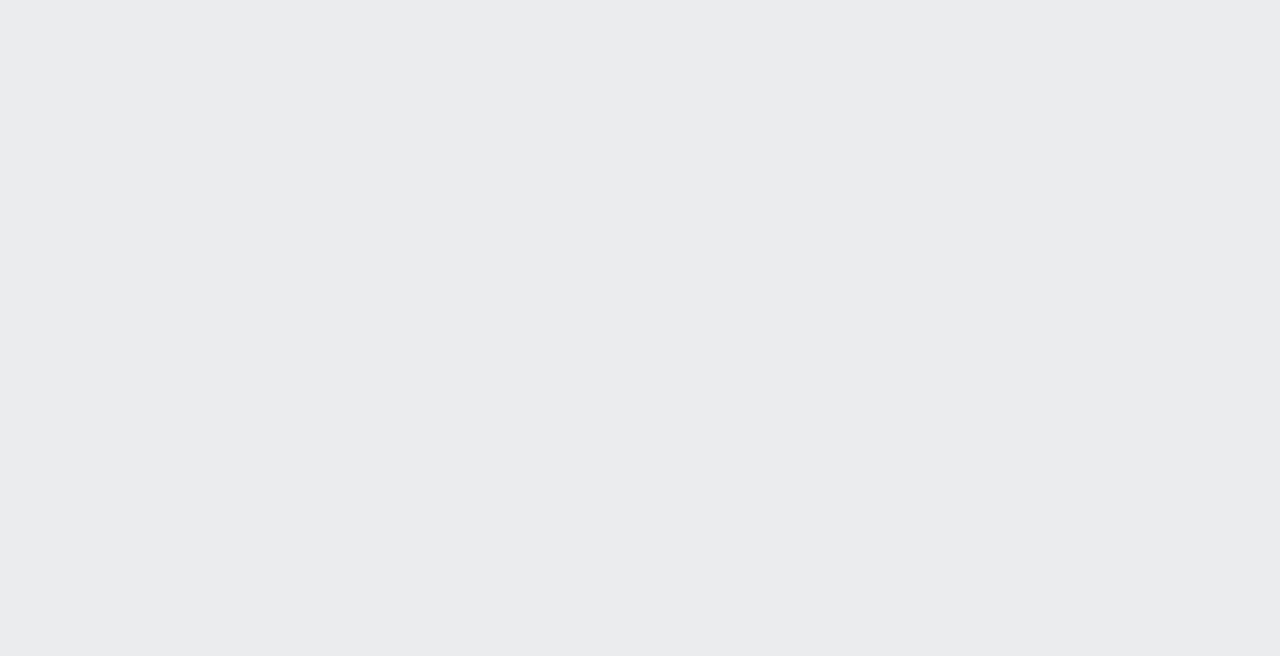
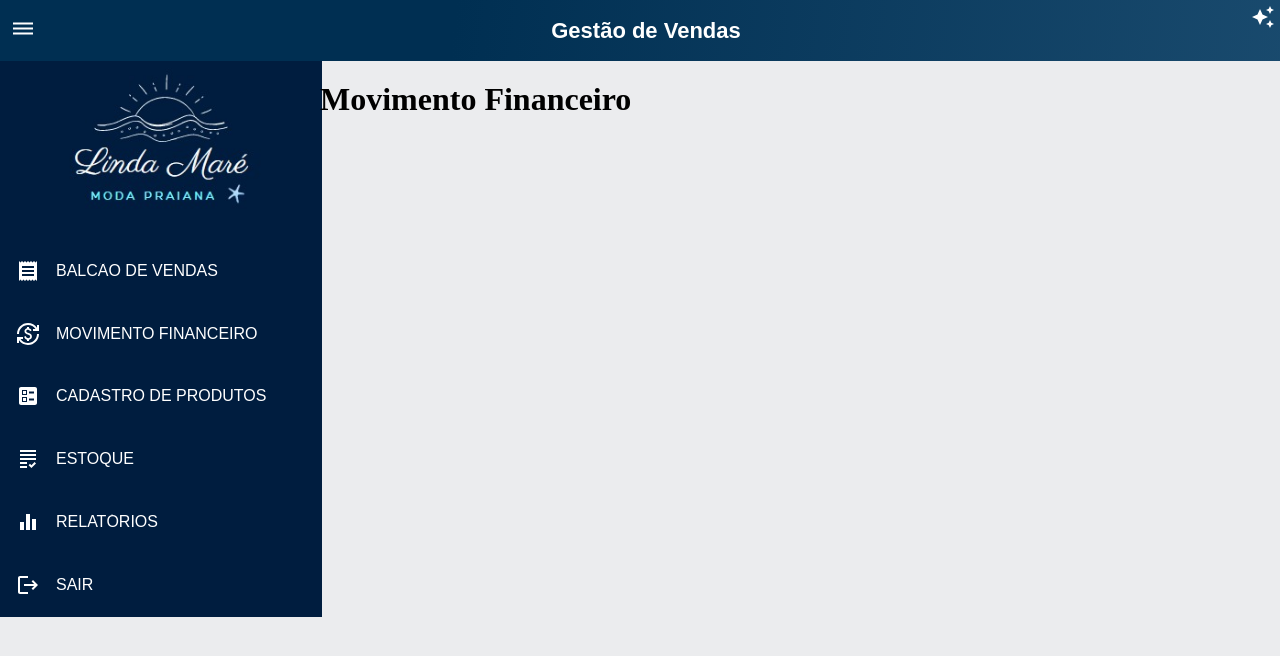
Before and after one commit to LeticiaSantanaa/Gestao_de_Vendas, a React (Create React App) app: page /movimentoFinanceiro in a window 1280 px wide. Before the commit this address had no page. Shown: the top 656 px of the page. Built offline with nearby package versions, Linux system fonts and the light colour scheme.

Commit message:
Implementado a classe e rota do movimento financeiro

```diff
--- a/src/App.jsx
+++ b/src/App.jsx
@@ -6,6 +6,7 @@ import Cabecalho from './modules/public/pages/cabecalho/Cabecalho';
 import CadastroDeProdutos from './modules/public/pages/cadastro/CadastroDeProdutos';
 import Estoque from './modules/public/pages/estoque/Estoque';
 import Relatorio from './modules/public/pages/relatorio/Relatorio';
+import MovimentoFinanceiro from './modules/public/pages/movimentoFinanceiro/MovimentoFinanceiro';
 
 export const App = () => {
     return(
@@ -18,6 +19,8 @@ export const App = () => {
              <Route path="/cadastroDeProdutos" element={ <CadastroDeProdutos /> } />
              <Route path="/estoque" element={ <Estoque /> } />
              <Route path="/relatorio" element={ <Relatorio /> } />
+             <Route path="/movimentoFinanceiro" element={ <MovimentoFinanceiro /> } />
+
 
 
             </Routes>
--- a/src/modules/public/pages/menu-lateral/MenuLateral.jsx
+++ b/src/modules/public/pages/menu-lateral/MenuLateral.jsx
@@ -18,7 +18,7 @@ export const MenuLateral = () => {
                    <ReceiptIcon/> <a href="/" className="lista-menu__link">Balcão de Vendas</a>
                 </li>
                 <li className="lista-menu__item">
-                    <CurrencyExchangeIcon /><a href="#" className="lista-menu__link">Movimento Financeiro</a>
+                    <CurrencyExchangeIcon /><a href="/movimentoFinanceiro" className="lista-menu__link">Movimento Financeiro</a>
                 </li>
                 <li className="lista-menu__item">
                     <BallotIcon/><a href="/cadastroDeProdutos" className="lista-menu__link">Cadastro de Produtos</a>
--- /dev/null
+++ b/src/modules/public/pages/movimentoFinanceiro/MovimentoFinanceiro.jsx
@@ -0,0 +1,23 @@
+import Cabecalho from "../cabecalho/Cabecalho";
+import {} from "../home/pages/Home";
+import {} from '../../styles/Reset.css';
+import MenuLateral from "../menu-lateral/MenuLateral";
+
+
+export const MovimentoFinanceiro = () => {
+
+
+    return(
+      <>
+            <Cabecalho/>
+            <main className="principal">
+              <MenuLateral/>
+
+                <h1>Movimento Financeiro</h1>
+
+            </main>
+      </>
+    )
+
+};
+export default MovimentoFinanceiro;
```
